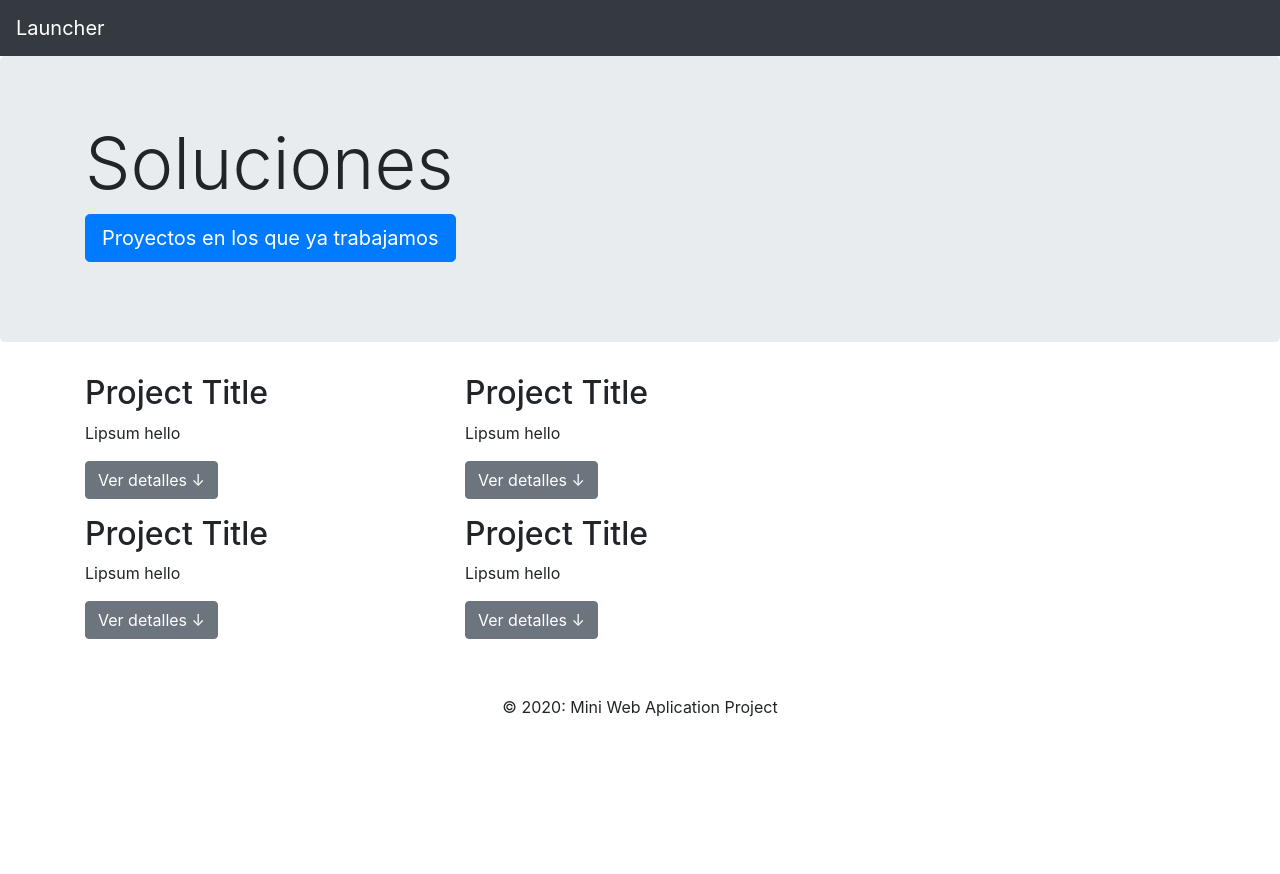
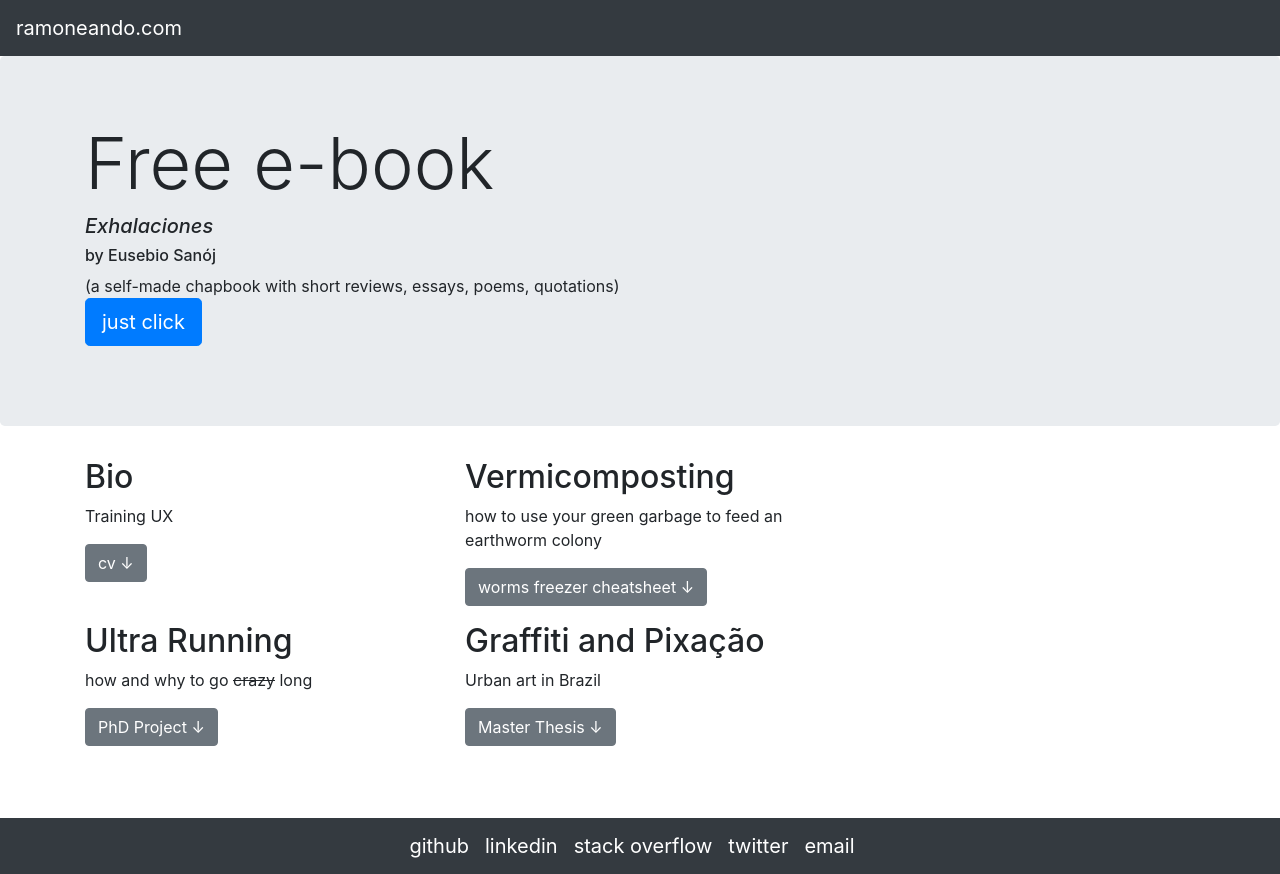
Before and after one commit to naihloan/blog3.0, a plain HTML site: page launcher.html in a window 1280 px wide. Before the commit the page ends 800 px from the top, so only its background shows below. Drawn offline with nearby package versions, Linux system fonts and the light colour scheme.

Commit message:
update for cta and header and footer components blog 2021

```diff
--- a/components/foot.js
+++ b/components/foot.js
@@ -6,9 +6,33 @@ class Footer extends HTMLElement{
         <footer class="page-footer font-small blue pt-4">
 
           <!-- Copyright -->
-          <div class="footer-copyright text-center py-3">© 2020: Mini Web Aplication Project
+          <div class="footer-copyright text-center py-3">
+
+			<!-- SOCIAL MEDIA -->
+			<!-- <div class="row">
+           <div class="col text-center social-media"><a href="https://github.com/naihloan"><i class="fab fa-github text-secondary fa-3x"></i></a> </div>
+           <div class="col text-center social-media"><a href="https://www.linkedin.com/in/benjam%C3%ADn-ju%C3%A1rez-960649152/"><i class="fab fa-linkedin text-secondary fa-3x"></i></a> </div>
+           <div class="col text-center social-media"><a href="https://stackexchange.com/users/7442009/nilon?tab=accounts"><i class="fab fa-stack-overflow text-secondary fa-3x"></i></a> </div>
+           <div class="col text-center social-media"><a href="https://twitter.com/venhamon"><i class="fab fa-twitter text-secondary fa-3x"></i></a> </div>
+           <div class="col text-center social-media"><a href="mailto:benjaminjuarezarlt@gmail.com"><i class="fas fa-envelope text-secondary fa-3x"></i></a> </div>
+        </div> <hr> -->
           </div>
           <!-- Copyright -->
+
+                  <nav class="navbar navbar-expand-lg navbar-dark bg-dark justify-content-center">
+          <a class="navbar-brand" href="#">github </a>
+          <a class="navbar-brand" href="#">linkedin</a>
+          <a class="navbar-brand" href="#">stack overflow</a>
+          <a class="navbar-brand" href="#">twitter</a>
+          <a class="navbar-brand" href="#">email</a>
+
+
+
+          <button class="navbar-toggler" type="button" data-toggle="collapse" data-target="#navbarSupportedContent" aria-controls="navbarSupportedContent" aria-expanded="false" aria-label="Toggle navigation">
+          <span class="navbar-toggler-icon"></span>
+          </button>
+
+        </nav>
 
         </footer>
         <!-- Footer -->
--- a/components/items.js
+++ b/components/items.js
@@ -7,17 +7,35 @@ class Items extends HTMLElement{
             <div class="row">
 
               <div class="col-md-4">
-                <h2>Project Title</h2>
-                <p>Lipsum hello</p>
-                <p><a class="btn btn-secondary" href="#" role="button">Ver detalles &darr;
+                <h2>Bio</h2>
+                <p>Training UX</p>
+                <p><a class="btn btn-secondary" href="#" role="button">cv &darr;
                 <span class="glyphicon glyphicon-arrow-down"></span>
                 </a></p>
               </div>
 
               <div class="col-md-4">
-                <h2>Project Title</h2>
-                <p>Lipsum hello</p>
-                <p><a class="btn btn-secondary" href="#" role="button">Ver detalles &darr;
+                <h2>Vermicomposting</h2>
+                <p>how to use your green garbage to feed an earthworm colony</p>
+                <p><a class="btn btn-secondary" href="#" role="button">worms freezer cheatsheet &darr;
+                <span class="glyphicon glyphicon-arrow-down"></span>
+                </a></p>
+              </div>
+              </div>
+
+              <div class="row">
+              <div class="col-md-4">
+                <h2>Ultra Running</h2>
+                <p>how and why to go <del>crazy</del> long </p>
+                <p><a class="btn btn-secondary" href="#" role="button">PhD Project &darr;
+                <span class="glyphicon glyphicon-arrow-down"></span>
+                </a></p>
+              </div>
+
+              <div class="col-md-4">
+                <h2>Graffiti and Pixação</h2>
+                <p>Urban art in Brazil</p>
+                <p><a class="btn btn-secondary" href="#" role="button">Master Thesis &darr;
                 <span class="glyphicon glyphicon-arrow-down"></span>
                 </a></p>
               </div>
--- a/components/navbar.js
+++ b/components/navbar.js
@@ -3,7 +3,7 @@ class Navbar extends HTMLElement{
         this.id = id;
         this.innerHTML = `
         <nav class="navbar navbar-expand-lg navbar-dark bg-dark">
-          <a class="navbar-brand" href="#">Launcher</a>
+          <a class="navbar-brand" href="#">ramoneando.com</a>
           <button class="navbar-toggler" type="button" data-toggle="collapse" data-target="#navbarSupportedContent" aria-controls="navbarSupportedContent" aria-expanded="false" aria-label="Toggle navigation">
           <span class="navbar-toggler-icon"></span>
           </button>
--- a/launcher.html
+++ b/launcher.html
@@ -13,12 +13,17 @@
         <!-- Main jumbotron for a primary marketing message or call to action -->
         <div class="jumbotron">
           <div class="container">
-            <h1 class="display-3">Soluciones</h1>
-            <p><a class="btn btn-primary btn-lg" href="#" role="button">Proyectos en los que ya trabajamos </a></p>
+            <h1 class="display-3">Free e-book </h1>
+            <!-- <aside class="display-6">(sin email)</aside> -->
+
+            <h5 class="display-5"><em>Exhalaciones </em> </h5>
+            <h6 class="display-6">by Eusebio Sanój  </h6>
+            <aside class="aside">(a self-made chapbook with short reviews, essays, poems, quotations)  </aside>
+            <p><a class="btn btn-primary btn-lg" href="#" role="button">just click </a></p>
           </div>
         </div>
 
-        <list-items></list-items>
+
         <list-items></list-items>
 
               <!-- <div class="col-md-4">
```
